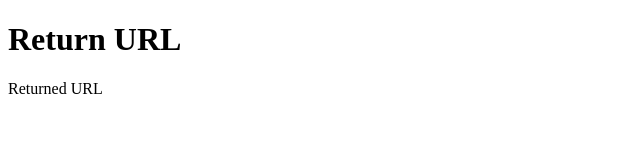
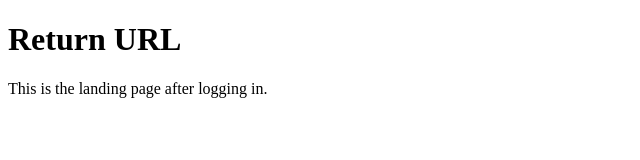
Before and after one commit to Story-Narrator/story-narrator.github.io, a plain HTML site: page return_url.html in a window 1280 px wide. Shown: the whole page, without its empty margins (0-640 px from the left). Drawn offline with Linux system fonts and the light colour scheme.

Commit message:
Update return_url.html

```diff
--- a/return_url.html
+++ b/return_url.html
@@ -10,7 +10,7 @@
 <body>
     <div id="amazon-root"></div>
     <h1>Return URL</h1>
-    <p>Returned URL</p>
+    <p>This is the landing page after logging in.</p>
 </body>
 <script type="text/javascript">
     // Loads the LWA SDK.
```
